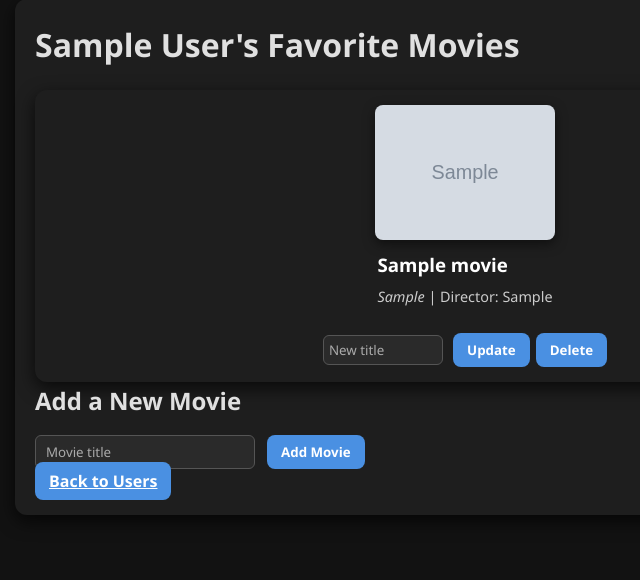
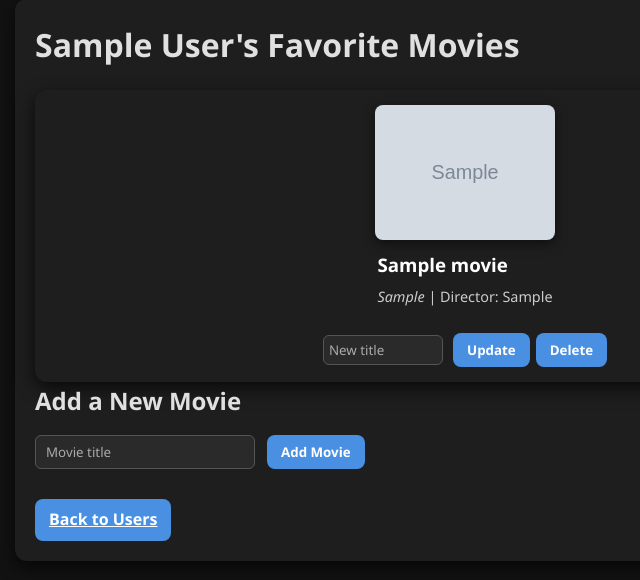
Before and after one commit to odovgusha/MoviWebApp-, a Flask app: page /users/1/movies in a window 1280 px wide. Shown: the part 160-740 px from the top of the page, without its empty margins (175-815 px from the left). Run offline with Flask 3, Linux system fonts and the light colour scheme; tables that the repository leaves empty hold one stand-in row (values such as "Sample post"); grey boxes marked "Sample" are stand-in pictures.

Commit message:
corrected the button back to users

```diff
--- a/app.py
+++ b/app.py
@@ -10,7 +10,10 @@ OMDB_API_KEY = os.getenv("OMDB_API_KEY")
 
 app = Flask(__name__)
 
+
 basedir = os.path.abspath(os.path.dirname(__file__))
+
+os.makedirs(os.path.join(basedir, "data"), exist_ok=True)
 app.config['SQLALCHEMY_DATABASE_URI'] = f"sqlite:///{os.path.join(basedir, 'data/movies.db')}"
 app.config['SQLALCHEMY_TRACK_MODIFICATIONS'] = False
 
--- a/static/styles.css
+++ b/static/styles.css
@@ -112,6 +112,7 @@ form {
     margin-top: 20px;
 }
 
+
 .movie-card {
     background-color: #1e1e1e;
     border-radius: 12px;
@@ -161,3 +162,9 @@ form {
     gap: 6px;
     margin-top: 15px;
 }
+
+
+.back-btn {
+    display: inline-block; /* ensures margin works */
+    margin-top: 30px;      /* space above the button */
+}
--- a/templates/movies.html
+++ b/templates/movies.html
@@ -37,6 +37,8 @@
     <button type="submit">Add Movie</button>
 </form>
 
-<a href="{{ url_for('index') }}" class="btn">Back to Users</a>
+
+<a href="{{ url_for('index') }}" class="btn back-btn">Back to Users</a>
+
 
 {% endblock %}
```
